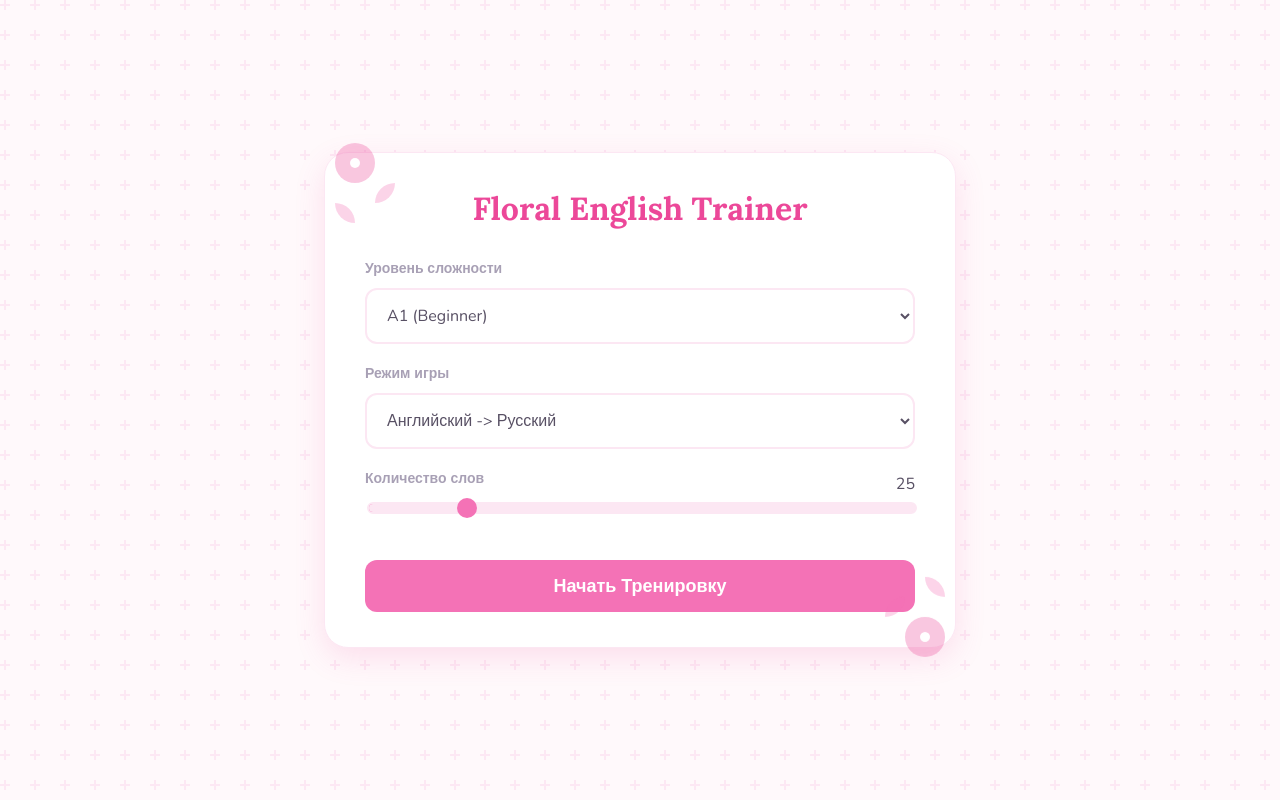
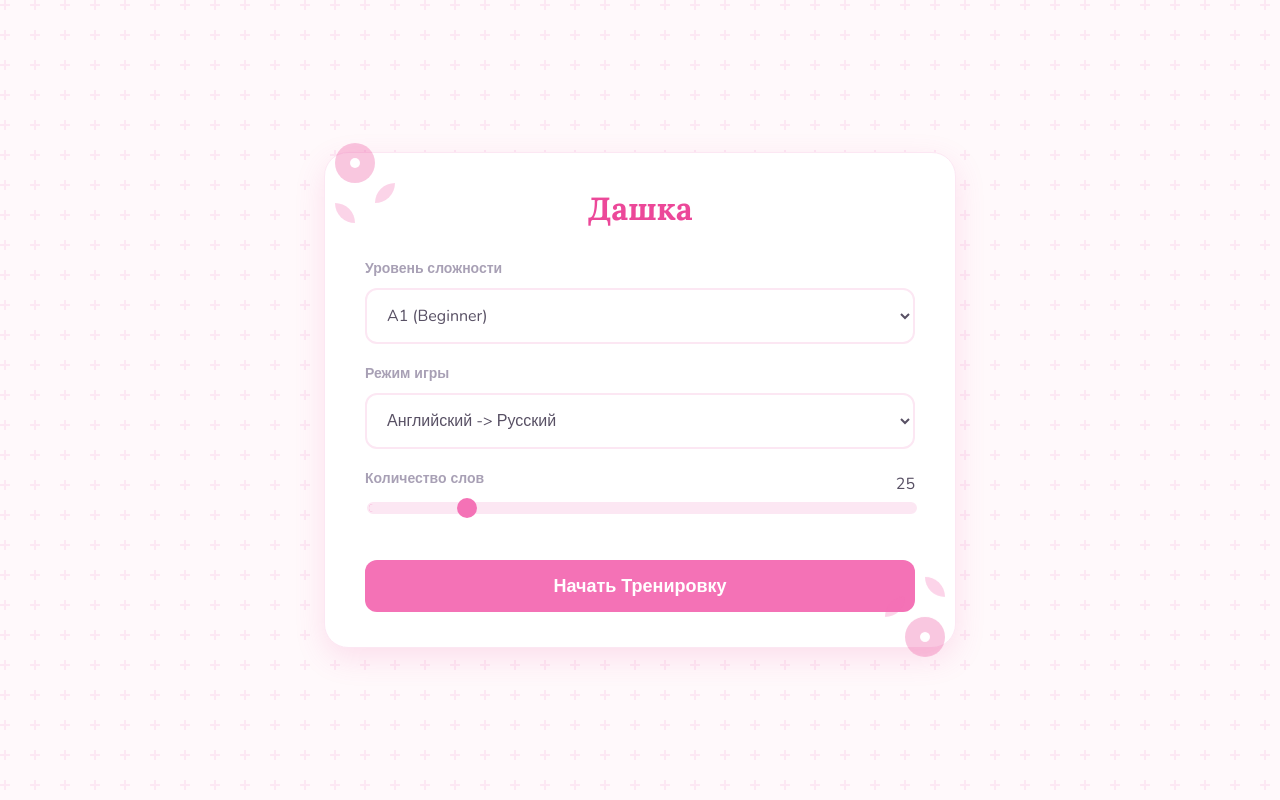
Before and after one commit to KRASAVAw/eng, a plain HTML site: page index.html in a window 1280 px wide. Shown: the top 800 px of the page. Drawn offline with nearby package versions, Linux system fonts and the light colour scheme.

Commit message:
Add files via upload

```diff
--- a/index.html
+++ b/index.html
@@ -3,7 +3,7 @@
 <head>
     <meta charset="UTF-8">
     <meta name="viewport" content="width=device-width, initial-scale=1.0">
-    <title>Floral English Trainer</title>
+    <title>Дашка</title>
     <link rel="preconnect" href="https://fonts.googleapis.com">
     <link rel="preconnect" href="https://fonts.gstatic.com" crossorigin>
     <link href="https://fonts.googleapis.com/css2?family=Lora:wght@500;700&family=Nunito:wght@400;600;700&display=swap" rel="stylesheet">
@@ -174,7 +174,7 @@
 <body>
 
     <div class="container" id="container">
-        <h1>Floral English Trainer</h1>
+        <h1>Дашка</h1>
 
         <div class="settings-view view" id="settings-view">
             <div class="setting-group">
```
